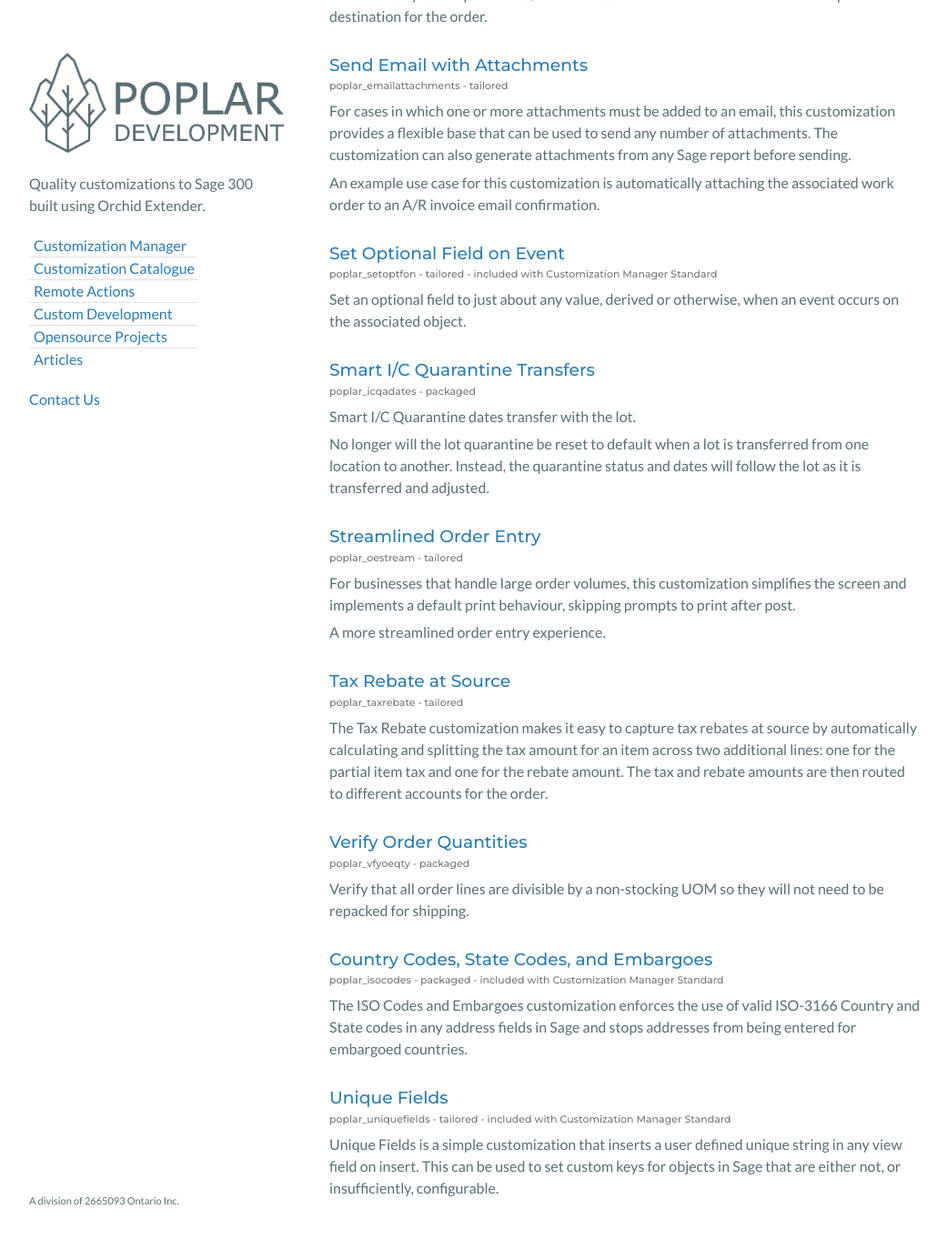
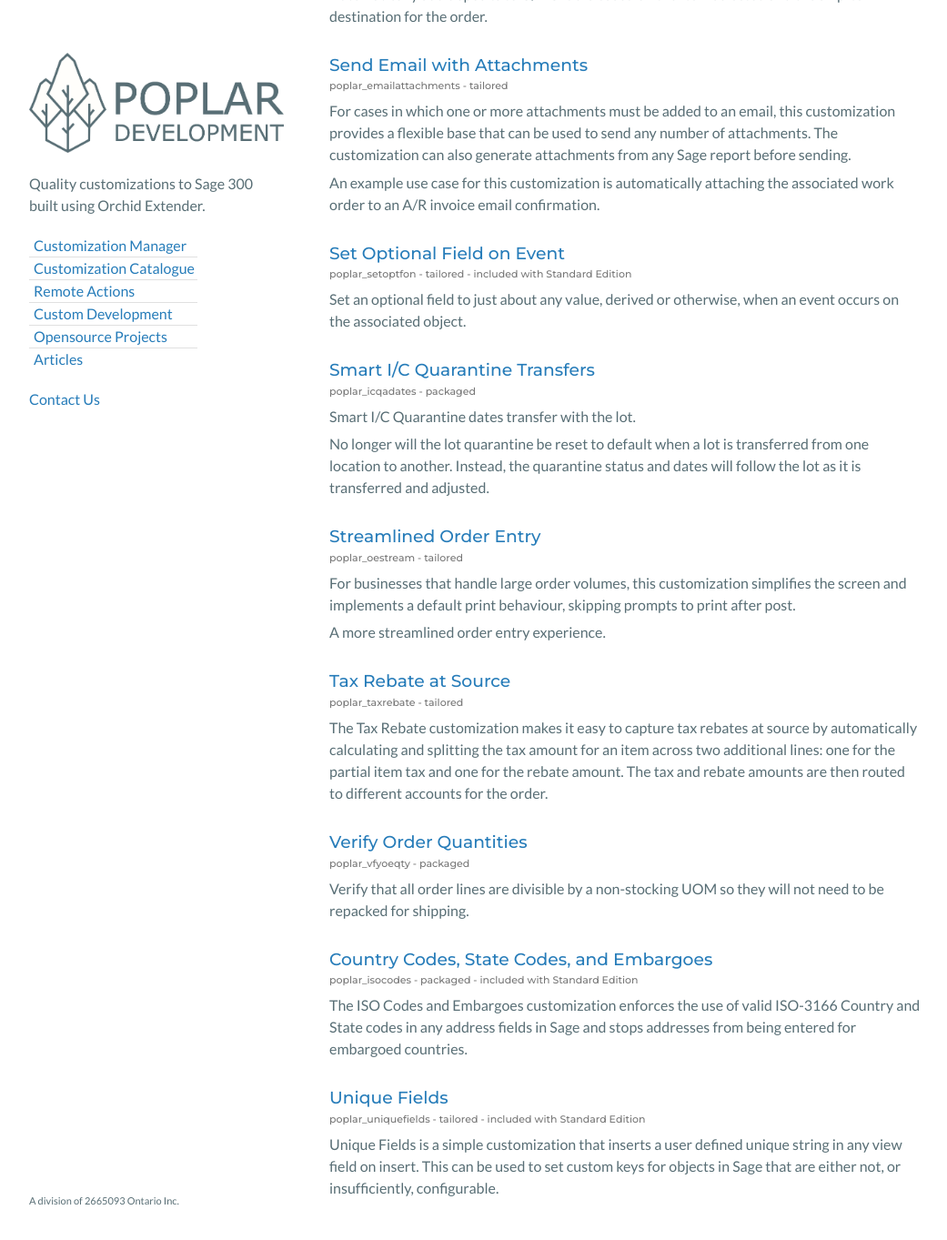
Before and after one commit to poplars-dev/poplars-dev.github.io, a Jekyll site: the page built from catalogue.md, in a window 1280 px wide and 1400 px high, scrolled down 7991 px. Shown: the top 1363 px of the window at 91% size, without its empty margins (118-1159 px from the left). Built offline with Jekyll 4.4.1, drawn with Linux system fonts in a browser that asks for light colours; nearby versions of some CDN libraries; a script that is not in the unit is left out; comment, search, counter and statistics services are not loaded; some of the changed text lies outside the part shown.

Commit message:
remove Customization Manager from subtitle.

```diff
--- a/catalogue.md
+++ b/catalogue.md
@@ -34,7 +34,7 @@
                 tailored
                {% endif %}
                {% if customization.monthly_cost == 0 %}
-               - included with Customization Manager Standard
+               - included with Standard Edition
                 {% endif %}
         </small></a></h3>
         <div class="customization-excerpt">
```
